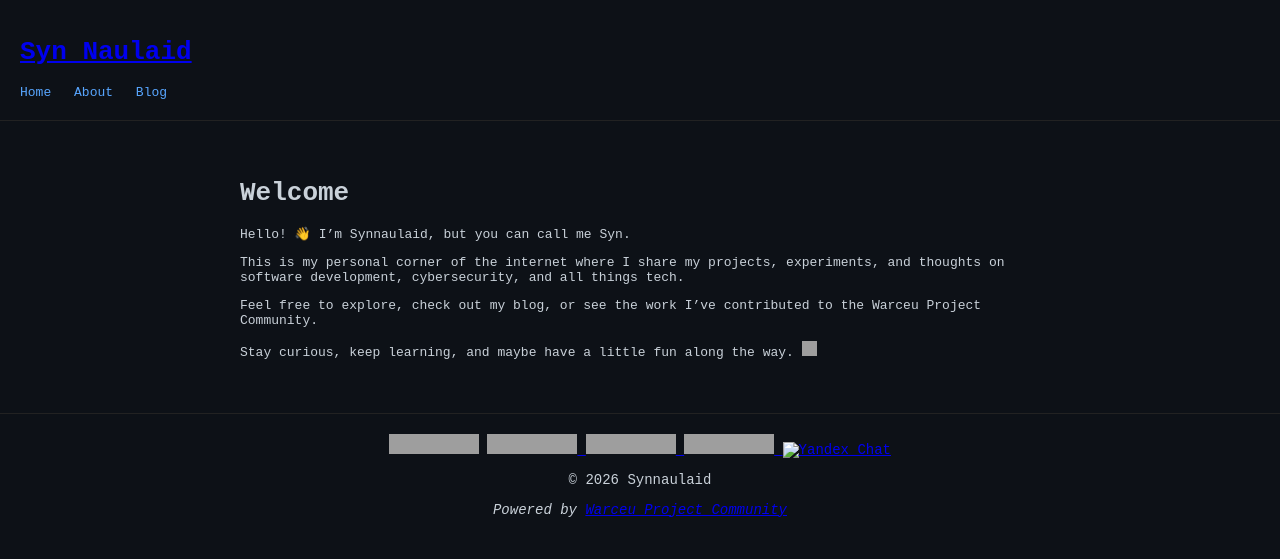
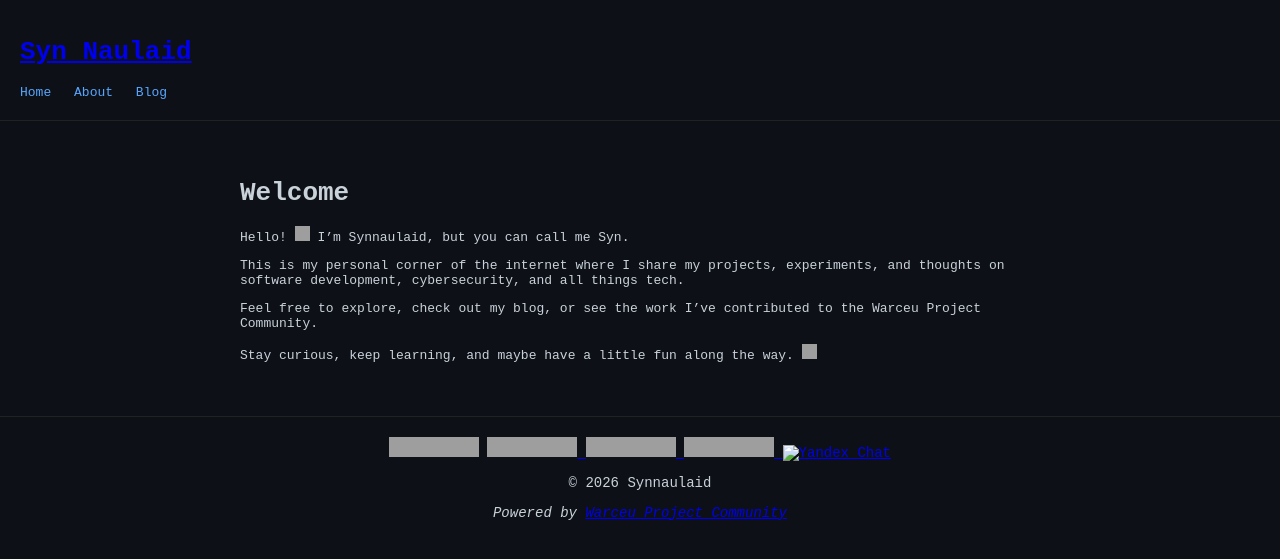
Before and after one commit to synnaulaid/synnaulaid.github.io, a Jekyll site: the page built from index.md, in a window 1280 px wide. Shown: the top 559 px of the page. Built offline with Jekyll 4.4.1, drawn with Linux system fonts in a browser that asks for light colours; a script that is not in the unit is left out; grey boxes are pictures that could not be loaded.

Commit message:
Index update

```diff
--- a/_layouts/base.html
+++ b/_layouts/base.html
@@ -8,6 +8,9 @@
   <link rel="shortcut icon" href="{{ '/assets/img/a.png' | relative_url }}" type="image/x-icon">
   <!-- ADS-->
    <script>(function(s){s.dataset.zone='10670826',s.src='https://nap5k.com/tag.min.js'})([document.documentElement, document.body].filter(Boolean).pop().appendChild(document.createElement('script')))</script>
+  <!-- END ADS -->
+
+  <!-- metatag -->
 </head>
 <body>
 
--- a/index.md
+++ b/index.md
@@ -6,7 +6,7 @@ title: Home
 # Welcome
 
 
-Hello! 👋 I’m Synnaulaid, but you can call me Syn.
+Hello! <img src="https://fonts.gstatic.com/s/e/notoemoji/latest/1f44b/512.gif" alt="👋" width="15" height="15"> I’m Synnaulaid, but you can call me Syn.
 
 This is my personal corner of the internet where I share my projects, experiments, and thoughts on software development, cybersecurity, and all things tech.
 
```
